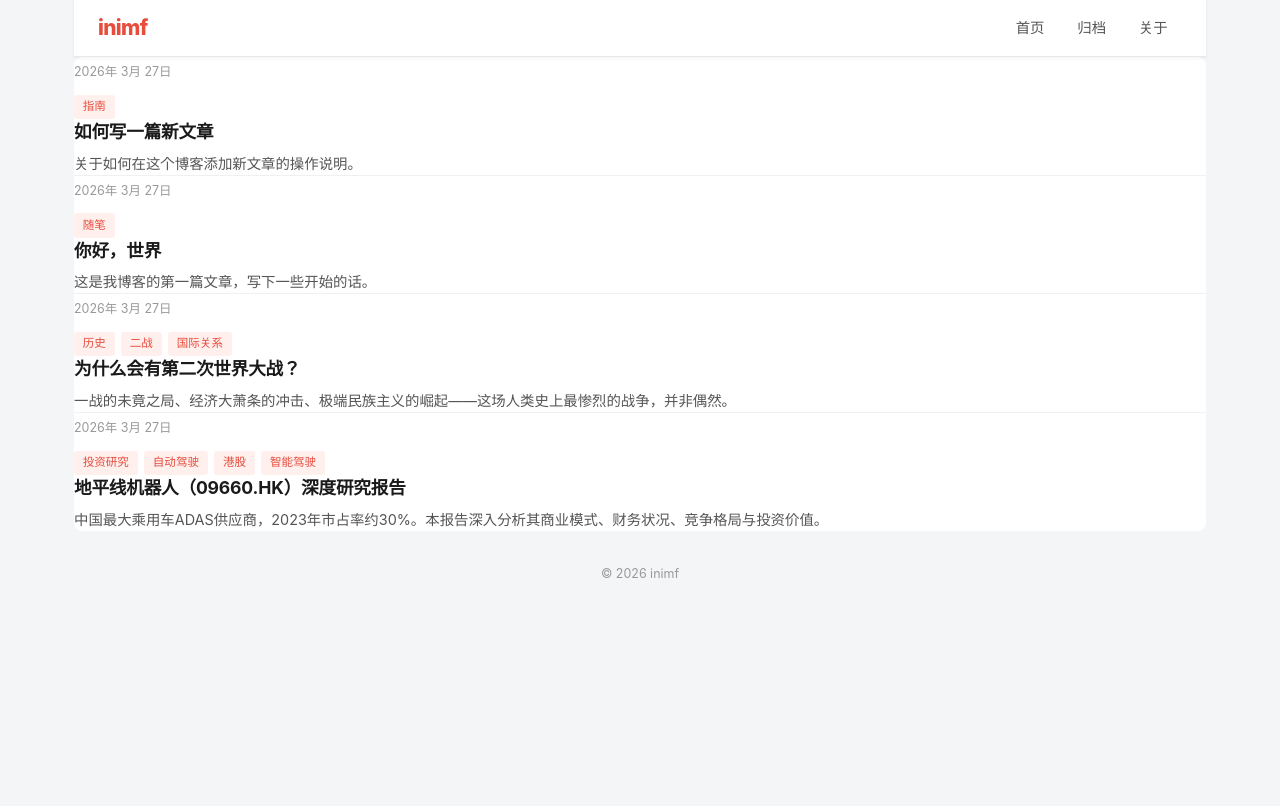
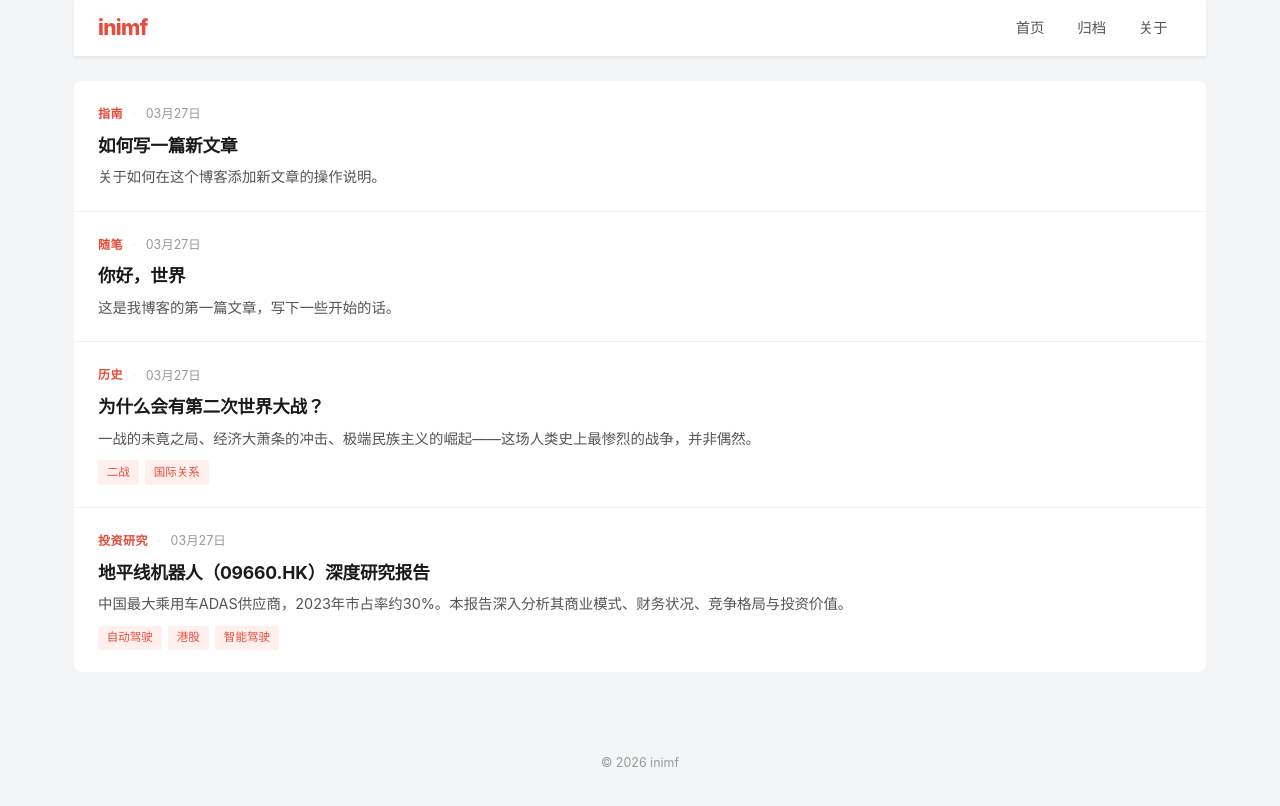
Before and after one commit to web1286/inimf-blog, a Next.js app: page / in a window 1280 px wide. Built offline with nearby package versions, Linux system fonts and the light colour scheme.

Commit message:
feat: 首页资讯卡片流布局

```diff
--- a/pages/index.tsx
+++ b/pages/index.tsx
@@ -11,6 +11,7 @@ interface Post {
   date: string
   summary?: string
   tags?: string[]
+  cover?: string
 }
 
 interface HomeProps {
@@ -20,6 +21,7 @@ interface HomeProps {
 export default function Home({ posts }: HomeProps) {
   return (
     <Layout>
+      <div className="post-list-wrap">
         {posts.length === 0 ? (
           <div className="empty-state">
             <p>还没有文章，快去写第一篇吧 ✍️</p>
@@ -28,28 +30,51 @@ export default function Home({ posts }: HomeProps) {
           <ul className="post-list">
             {posts.map((post) => (
               <li key={post.slug} className="post-item">
-              <div className="post-meta">
+                <div className="post-item-inner">
+                  <div className="post-item-content">
+                    <div className="post-item-meta">
+                      {post.tags && post.tags.length > 0 && (
+                        <>
+                          <span className="post-category">{post.tags[0]}</span>
+                          <span className="post-item-meta-sep">·</span>
+                        </>
+                      )}
                       <time className="post-date" dateTime={post.date}>
-                  {format(new Date(post.date), 'yyyy年 M月 d日', { locale: zhCN })}
+                        {format(new Date(post.date), 'MM月dd日', { locale: zhCN })}
                       </time>
-                {post.tags && post.tags.length > 0 && (
+                    </div>
+
+                    <h2 className="post-title">
+                      <Link href={`/posts/${post.slug}`}>{post.title}</Link>
+                    </h2>
+
+                    {post.summary && (
+                      <p className="post-summary">{post.summary}</p>
+                    )}
+
+                    {post.tags && post.tags.length > 1 && (
                       <div className="post-tags">
-                    {post.tags.map((tag) => (
-                      <span key={tag} className="post-tag">
-                        {tag}
-                      </span>
+                        {post.tags.slice(1).map((tag) => (
+                          <span key={tag} className="post-tag">{tag}</span>
                         ))}
                       </div>
                     )}
                   </div>
-              <h2 className="post-title">
-                <Link href={`/posts/${post.slug}`}>{post.title}</Link>
-              </h2>
-              {post.summary && <p className="post-summary">{post.summary}</p>}
+
+                  {post.cover && (
+                    // eslint-disable-next-line @next/next/no-img-element
+                    <img
+                      src={post.cover}
+                      alt={post.title}
+                      className="post-cover"
+                    />
+                  )}
+                </div>
               </li>
             ))}
           </ul>
         )}
+      </div>
     </Layout>
   )
 }
```
Lines whose indentation alone changed are shown as unchanged.
